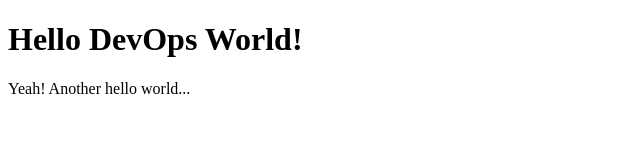
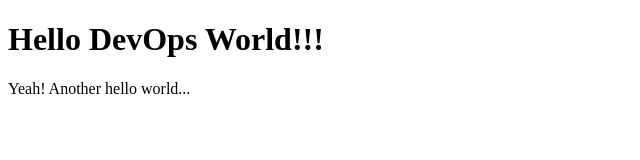
Before and after one commit to BrenoHB/breno, a plain HTML site: page src/index.html in a window 1280 px wide. Shown: the full height of the page, 0-640 px from the left. Drawn offline with Linux system fonts and the light colour scheme.

Commit message:
Update index.html

```diff
--- a/src/index.html
+++ b/src/index.html
@@ -4,7 +4,7 @@
 <title>DevOps</title>
 </head>
 <body>
-<h1>Hello DevOps World!</h1>
+<h1>Hello DevOps World!!!</h1>
 <p>Yeah! Another hello world...</p>
 </body>
 </html>
```
